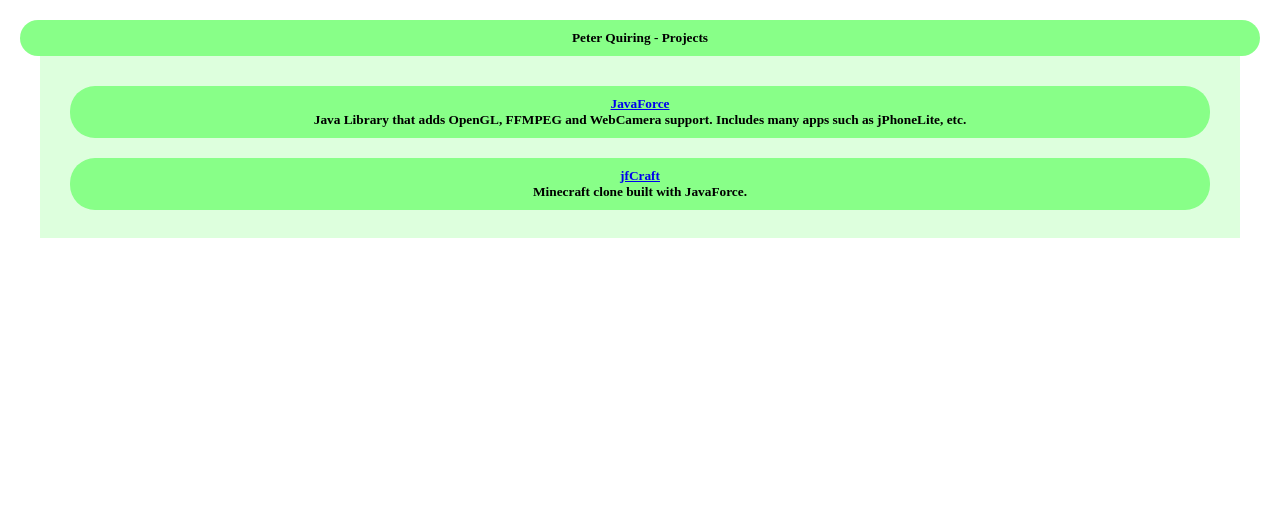
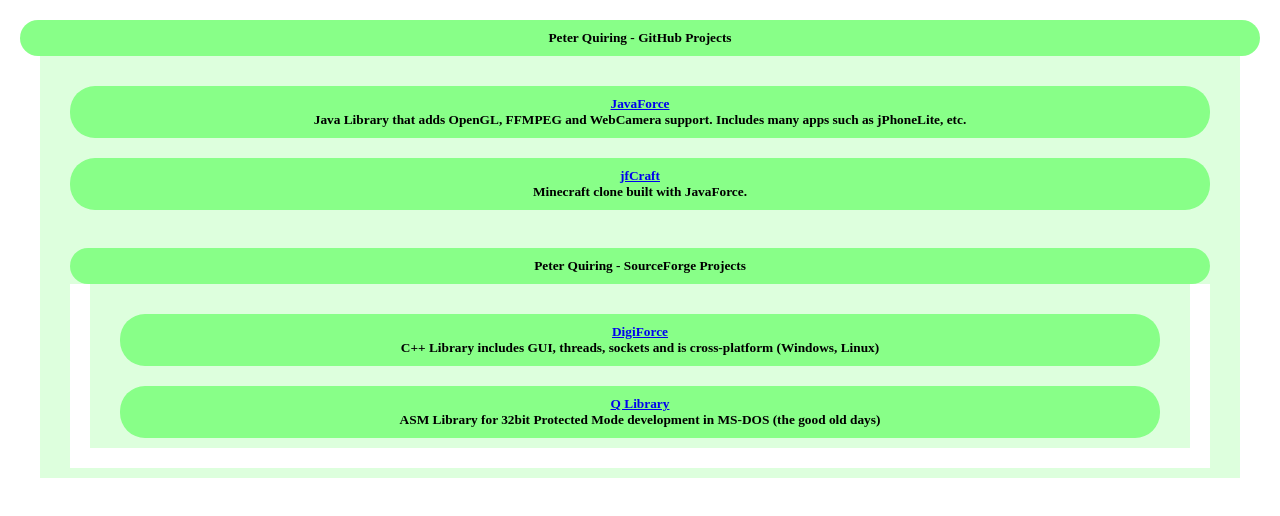
Before and after one commit to pquiring/pquiring.github.io, a plain HTML site: page index.html in a window 1280 px wide. Drawn offline with Linux system fonts and the light colour scheme.

Commit message:
added links to old sourceforge projects

```diff
--- a/index.html
+++ b/index.html
@@ -6,7 +6,7 @@
   <body>
 
   <div class=title>
-    <div class=title_content_center>Peter Quiring - Projects</div>
+    <div class=title_content_center>Peter Quiring - GitHub Projects</div>
   </div>
   <div class=content>
 <center>
@@ -22,6 +22,21 @@ Minecraft clone built with JavaForce.
 
 <br>
 
+  <div class=title>
+    <div class=title_content_center>Peter Quiring - SourceForge Projects</div>
+  </div>
+  <div class=content>
+<center>
+<div class=title>
+<a href="http://digiforce.sourceforge.net">DigiForce</a><br>
+C++ Library includes GUI, threads, sockets and is cross-platform (Windows, Linux)
+</div>
+
+<div class=title>
+<a href="http://qlibdos32.sourceforge.net">Q Library</a><br>
+ASM Library for 32bit Protected Mode development in MS-DOS (the good old days)
+</div>
+
 </center>
 
   </div>
```
